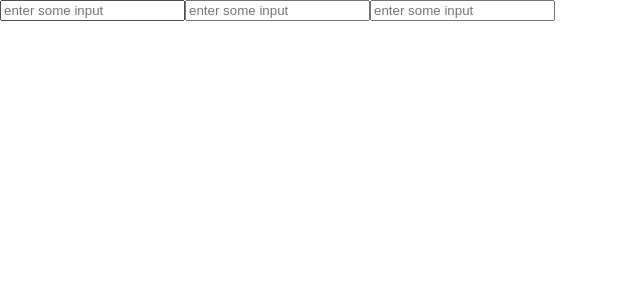
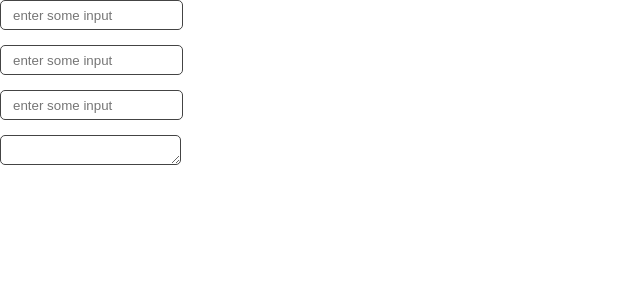
Before and after one commit to mmaazjavaid/MEME-GENERATOR-APP-REACT, a React (Create React App) app: page / in a window 1280 px wide. Shown: the top 300 px of the page, without its empty margins (0-640 px from the left). Built offline with nearby package versions, Linux system fonts and the light colour scheme.

Commit message:
lesson 45 done

```diff
--- a/src/App.js
+++ b/src/App.js
@@ -7,7 +7,8 @@ function App() {
   const [formdata,setformdata]= useState({
     firstname:"",
     lastname:"",
-    email:""
+    email:"",
+    comment:""
   });
   const handleChange=(event)=>{
     setformdata(prevdata=>{
@@ -47,7 +48,7 @@ function App() {
       onChange={handleChange}
       value={formdata.email}
         />
-
+        <textarea onChange={handleChange} name='comment' value={formdata.comment} />
     </form>
   );
 }
--- a/src/index.css
+++ b/src/index.css
@@ -10,6 +10,21 @@ body {
 main {
   padding: 36px;
 }
+
+
+
+
+input, textarea {
+  margin-bottom: 15px;
+  height: 30px;
+  text-indent: 10px;
+  border: 1px solid #444;
+  border-radius: 5px;
+  display: block;
+}
+
+
+
 
 .header {
   display: flex;
```
